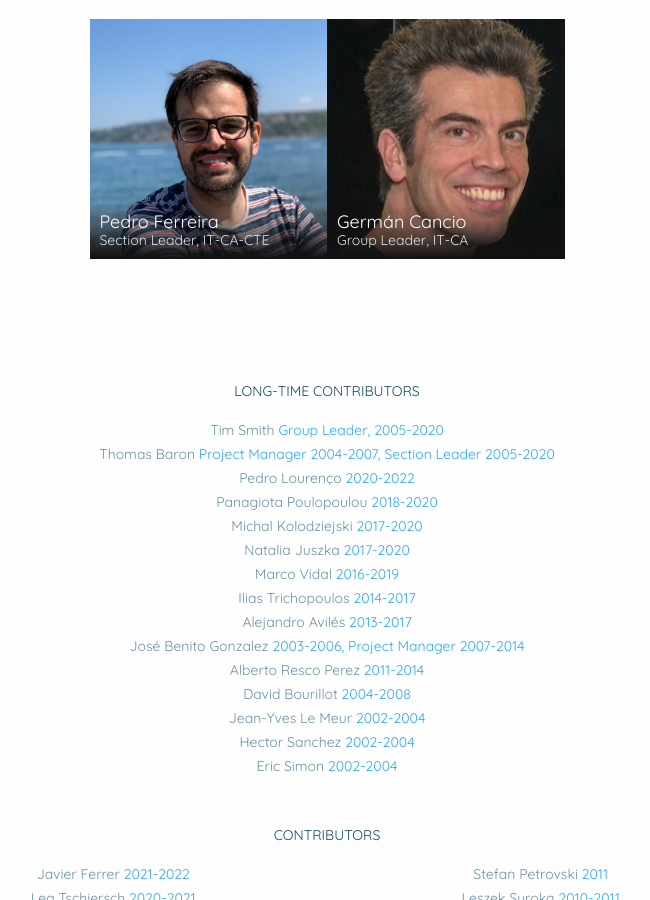
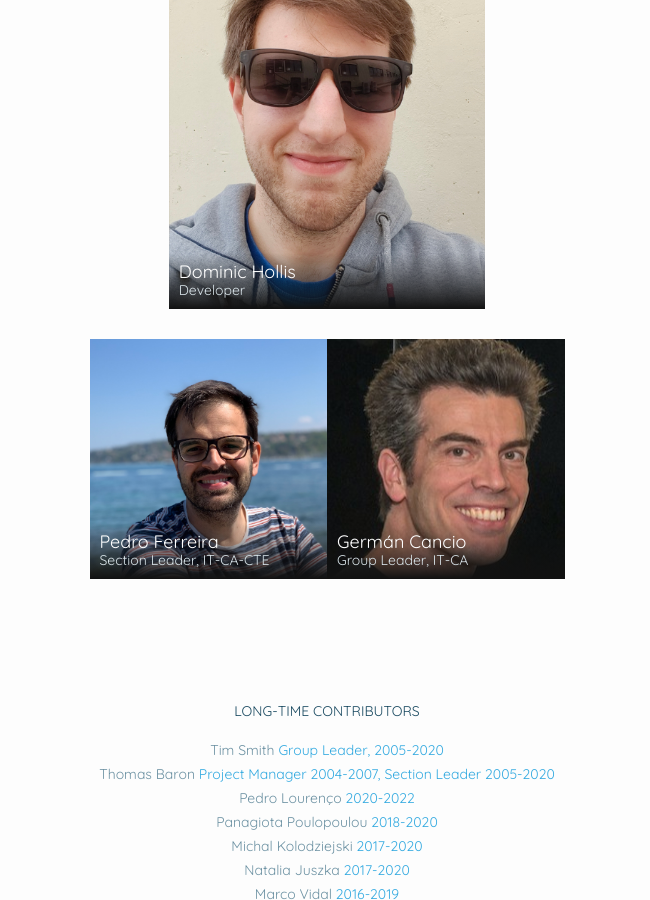
Before and after one commit to indico/indico.github.io, a Jekyll site: the page built from about_us.md, in a window 1280 px wide and 900 px high, scrolled down 996 px. Shown: the whole window, without its empty margins (313-963 px from the left). Built offline with Jekyll 4.4.1, drawn with Linux system fonts in a browser that asks for light colours; nearby versions of some CDN libraries; comment, search, counter and statistics services are not loaded.

```diff
--- a/about_us.md
+++ b/about_us.md
@@ -13,6 +13,9 @@
     - name: Duarte Galvão
       position: Developer
       photo: duartegalvao.jpg
+    - name: Dominic Hollis
+      position: Developer
+      photo: dominichollis.jpg
 managers:
     - name: Pedro Ferreira
       position: Section Leader, IT-CA-CTE
```
Also changed, not shown: img/people/dominichollis.jpg (added).
